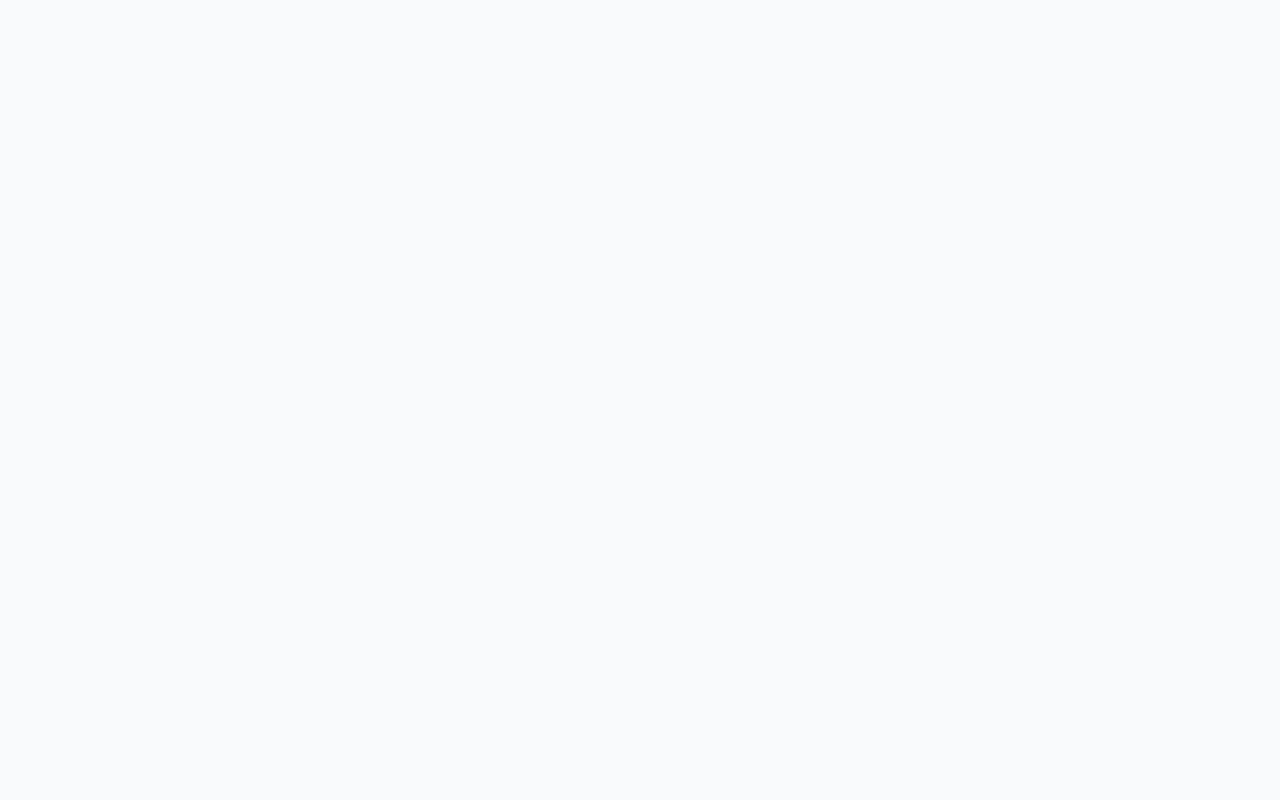
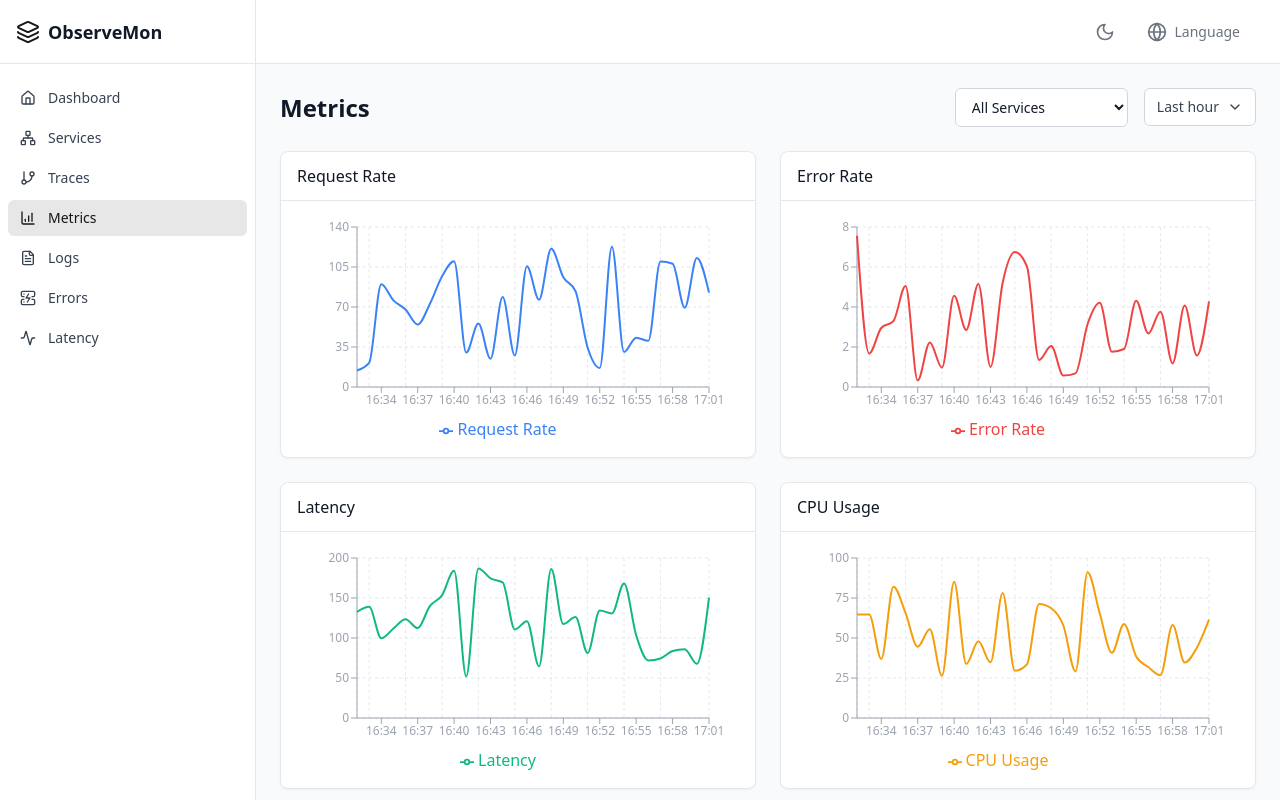
Before and after one commit to kelvinSeamount/Observability-Dashboard, a React (Vite) app: page /metrics in a window 1280 px wide. Before the commit this address had no page. Built offline with nearby package versions, Linux system fonts and the light colour scheme.

Commit message:
create metrics page

```diff
--- a/src/App.tsx
+++ b/src/App.tsx
@@ -1,6 +1,7 @@
 import { Route, Routes } from "react-router-dom"
 import Layout from "./components/layout/Layout"
 import LogsPage from "./pages/LogsPage";
+import MetricsPage from "./pages/MetricsPage";
 
 
 const App = () => {
@@ -9,6 +10,7 @@ const App = () => {
       <Routes>
         <Route path="/" element={<Layout />}>
           <Route path="logs" element={<LogsPage />} />
+          <Route path="metrics" element={<MetricsPage/>}/>
         </Route>
       </Routes>
     </div>
--- /dev/null
+++ b/src/components/metrics/MetricsChart.tsx
@@ -0,0 +1,70 @@
+import { format } from "date-fns";
+import { CartesianGrid,Legend, Line, LineChart, ResponsiveContainer,Tooltip, XAxis, YAxis,} from "recharts";
+
+interface MetricsChartProps {
+    data: Array<{
+        timestamp: string;
+        value: number;
+        [key: string]: any;
+    }>;
+    dataKey: string;
+    stroke?: string;
+    label: string;
+}
+
+interface TooltipProps {
+  active?: boolean;
+  payload?: Array<{
+    value: number;
+    name: string;
+  }>;
+  label?: string;
+}
+
+ const formatXAxis = (timeStamp: string) => {
+   return format(new Date(timeStamp), "HH:mm");
+ };
+
+     const CustomTooltip = ({ active, payload, label }: TooltipProps) => {
+       if (active && payload?.length) {
+         return (
+           <div className="bg-white dark:bg-gray-800 p-2 border border-gray-200 dark:border-gray-700 rounded shadow-md">
+             <p className="text-xs text-gray-500 dark:text-gray-400">
+               {label && format(new Date(label), "MMM dd, yyyy HH:mm:ss")}
+             </p>
+             <p className="text-sm font-medium">
+               {`${payload[0]?.value.toFixed(2)} ${payload[0].name}`}
+             </p>
+           </div>
+         );
+       }
+       return null;
+     };
+
+const MetricsChart = ({ data, dataKey, label, stroke }: MetricsChartProps) => {
+
+
+    return (
+        <ResponsiveContainer width="100%" height="100%">
+            <LineChart data={data} margin={{ top: 10, right: 30, left: 0, bottom: 0 }}>
+                <CartesianGrid strokeDasharray='3 3' stroke='#e5e7eb' />
+                <XAxis dataKey='timestamp' tickFormatter={formatXAxis} stroke='#9ca3af' fontSize={12} />
+                <YAxis stroke='#9ca3af' fontSize={12} />
+                <Tooltip content={<CustomTooltip />} />
+                <Legend />
+                <Line
+                    type='monotone'
+                    dataKey={dataKey}
+                    stroke={stroke}
+                    name={label}
+                    strokeWidth={2}
+                    activeDot={{r:6}}
+                    dot={false}
+                    animationDuration={300}
+                />
+            </LineChart>
+        </ResponsiveContainer>
+    )
+}
+
+export default MetricsChart
--- /dev/null
+++ b/src/components/metrics/chart.tsx
@@ -0,0 +1,77 @@
+import { format } from "date-fns";
+import {CartesianGrid, Legend, Line, LineChart, ResponsiveContainer, Tooltip, XAxis, YAxis,} from "recharts";
+
+export interface ChartProps {
+  data: Array<{
+    timestamp: string;
+    value: number;
+    [key: string]: any;
+  }>;
+  dataKey: string;
+  stroke?: string;
+  label: string;
+  height?: string | number;
+}
+
+interface TooltipProps {
+  active?: boolean;
+  payload?: Array<{
+    value: number;
+    name: string;
+  }>;
+  label?: string;
+}
+  const CustomTooltip = ({ active,payload,label: tooltipLabel,}: TooltipProps) => {
+    if (active && payload?.length) {
+      return (
+        <div className="bg-white dark:bg-gray-800 p-2 border border-gray-200 dark:border-gray-700 rounded shadow-md">
+          <p className="text-xs text-gray-500 dark:text-gray-400">
+            {tooltipLabel &&
+              format(new Date(tooltipLabel), "MMM dd, yyyy HH:mm:ss")}
+          </p>
+          <p className="text-sm font-medium">
+            {`${payload[0]?.value.toFixed(2)} ${payload[0]?.name}`}
+          </p>
+        </div>
+      );
+    }
+    return null;
+  };
+
+  const formatXAxis = (timeStamp: string) => {
+    return format(new Date(timeStamp), "HH:mm");
+  };
+
+const Chart = ({dataKey,data,label, height = 300, stroke = "#3b82f6",}: ChartProps) => {
+  return (
+    <ResponsiveContainer width="100%" height={height}>
+      <LineChart
+        data={data}
+        margin={{ top: 10, right: 30, left: 0, bottom: 0 }}
+      >
+        <CartesianGrid strokeDasharray="3 3" stroke="#e5e7eb" />
+        <XAxis
+          dataKey="timestamp"
+          tickFormatter={formatXAxis}
+          stroke="#9ca3af"
+          fontSize={12}
+        />
+        <YAxis stroke="#9ca3af" fontSize={12} />
+        <Tooltip content={<CustomTooltip />} />
+        <Legend />
+        <Line
+          type="monotone"
+          dataKey={dataKey}
+          stroke={stroke}
+          name={label}
+          dot={false}
+          animationDuration={300}
+          strokeWidth={2}
+          activeDot={{ r: 6 }}
+        />
+      </LineChart>
+    </ResponsiveContainer>
+  );
+};
+
+export default Chart;
--- /dev/null
+++ b/src/pages/MetricsPage.tsx
@@ -0,0 +1,75 @@
+import { useState } from "react";
+import { useTranslation } from "react-i18next";
+import { fetchMetrics } from "../services/api";
+import { SERVICES } from "../config/constants";
+import { useQueries } from "@tanstack/react-query";
+import MetricsChart from "../components/metrics/MetricsChart";
+import Card, { CardContent, CardHeader } from "../components/ui/Card";
+import TimeRangeSelector from "../components/ui/TimeRangeSelector";
+
+
+const METRICS = [
+  { label: "metrics.requestRate", value: "requestRate", color: "#3B82F6" },
+  { label: "metrics.errorRate", value: "errorRate", color: "#EF4444" },
+  { label: "metrics.latency", value: "latency", color: "#10B981" },
+  { label: "metrics.cpuUsage", value: "cpuUsage", color: "#F59E0B" },
+  { label: "metrics.memoryUsage", value: "memoryUsage", color: "#6366F1" },
+  { label: "metrics.throughput", value: "throughput", color: "#8B5CF6" },
+];
+
+const MetricsPage = () => {
+    const [timeRange,setTimeRange]=useState('1h')
+    const[service, setService]=useState('all')
+    const{t}= useTranslation()
+    const results = useQueries({
+      queries: METRICS.map((metric) => ({
+        queryKey: ["metrics", metric.value, timeRange, service],
+        queryFn: () => fetchMetrics(metric.value, timeRange, { service }),
+      })),
+    });
+  return (
+    <div className="space-y-6">
+      <div className="flex flex-col sm:flex-row sm:items-center sm:justify-between gap-4">
+        <h1 className="text-2xl font-bold">{t("metrics.title")}</h1>
+        <div className="flex gap-4">
+          <select
+            value={service}
+            onChange={(e) => setService(e.target.value)}
+            className="rounded-md border border-gray-300 dark:border-gray-700 bg-white dark:bg-gray-800 px-3 py-2 text-sm"
+          >
+            {SERVICES.map((option) => (
+              <option key={option.value} value={option.value}>
+                {t(option.value === "all" ? "logs.allServices" : option.label)}
+              </option>
+            ))}
+          </select>
+          <TimeRangeSelector value={timeRange} onChange={setTimeRange} />
+        </div>
+      </div>
+
+      <div className="grid grid-cols-1 lg:grid-cols-2 gap-6">
+        {METRICS.map((metric, index) => (
+          <Card key={metric.value}>
+            <CardHeader>{t(metric.label)}</CardHeader>
+            <CardContent className="h-64">
+              {results[index].isLoading ? (
+                <div className="flex items-center justify-center h-full">
+                  <div className="animate-spin rounded-full h-8 w-8 border-b-2 border-primary"></div>
+                </div>
+              ) : (
+                <MetricsChart
+                  data={results[index].data || []}
+                  dataKey="value"
+                  stroke={metric.color}
+                  label={t(metric.label)}
+                />
+              )}
+            </CardContent>
+          </Card>
+        ))}
+      </div>
+    </div>
+  );
+}
+
+export default MetricsPage
```
